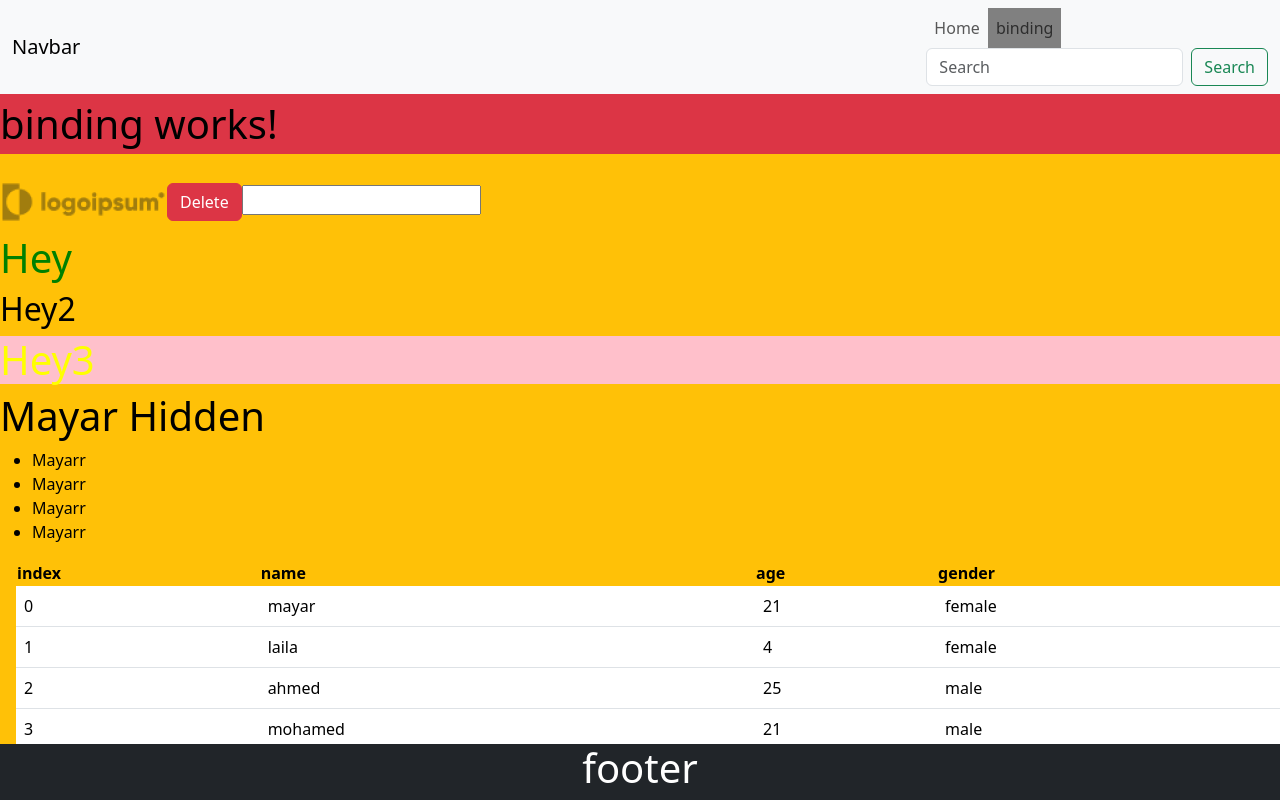
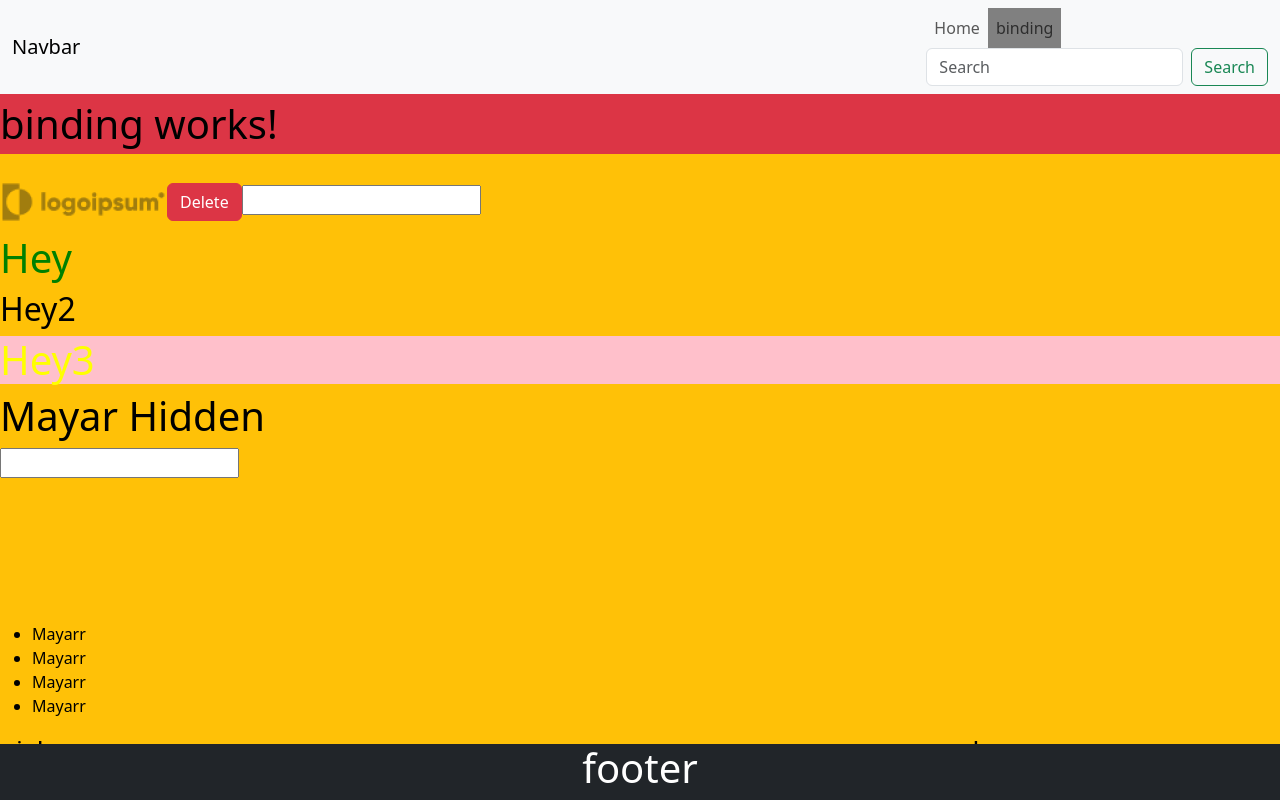
Before and after one commit to Mayar-Fawzy/Project1, an Angular app: page /binding in a window 1280 px wide. Shown: the top 800 px of the page. Built offline with nearby package versions, Linux system fonts and the light colour scheme.

Commit message:
Two wAay Data Binding

```diff
--- a/src/app/app.module.ts
+++ b/src/app/app.module.ts
@@ -9,6 +9,7 @@ import { NavComponent } from './nav/nav.component';
 import { NotFoundComponent } from './not-found/not-found.component';
 import { WebComponent } from './web/web.component';
 import { MobileComponent } from './mobile/mobile.component';
+import { FormsModule } from '@angular/forms';
 
 @NgModule({
   declarations: [
@@ -24,7 +25,8 @@ import { MobileComponent } from './mobile/mobile.component';
   ],
   imports: [
     BrowserModule,
-    AppRoutingModule
+    AppRoutingModule,
+    FormsModule
   ],
   providers: [],
   bootstrap: [AppComponent]
--- a/src/app/binding/binding.component.html
+++ b/src/app/binding/binding.component.html
@@ -15,10 +15,10 @@
  <div *ngIf="productPrice>110 ; else maybe">
     <h1>hey</h1>
  </div>
+<!-- Two wAay Data Binding [(ngModel)]="Name"(Bannana in box)  -->
 
-
-
-
+ <input [(ngModel)]='task'  type="text" class="" name="" id="" >
+ <h3 class="m-5 p-4">{{task}}</h3>
  <!-- *ngfor -->
  <ul>
     <li *ngFor="let Friend of Friendes">Mayarr</li>
--- a/src/app/binding/binding.component.ts
+++ b/src/app/binding/binding.component.ts
@@ -1,7 +1,6 @@
 import { Component } from '@angular/core';
 import { ServiesService } from '../servies.service';
 import { Users } from '../users';
-
 
 @Component({
   selector: 'app-binding',
@@ -10,6 +9,7 @@ import { Users } from '../users';
 
 })
 export class BindingComponent {
+  task: string='';
   nAmE:string="mayar";
   imgurl='../../assets/logo/logo\ 01.png';
   Hello(){alert("hello");}
@@ -32,4 +32,5 @@ export class BindingComponent {
      GenaricFun<T>(param: T): T {
       return param;
     }
+
 }
```
